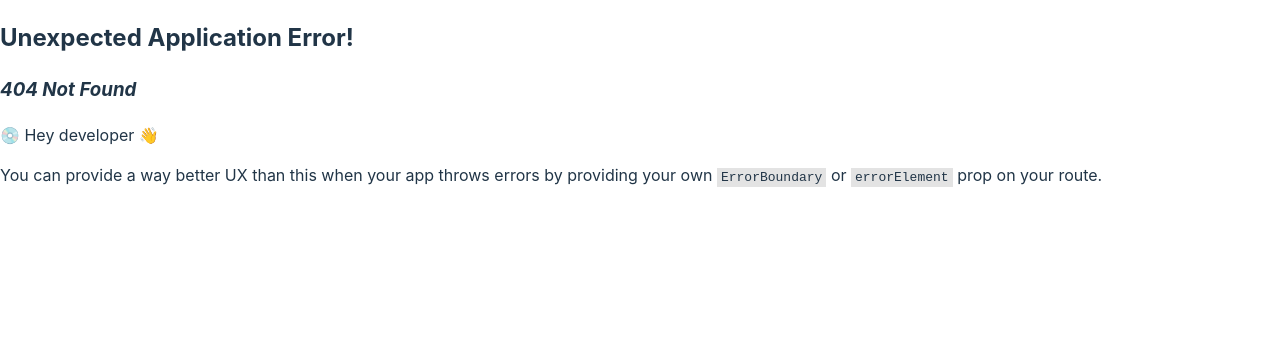
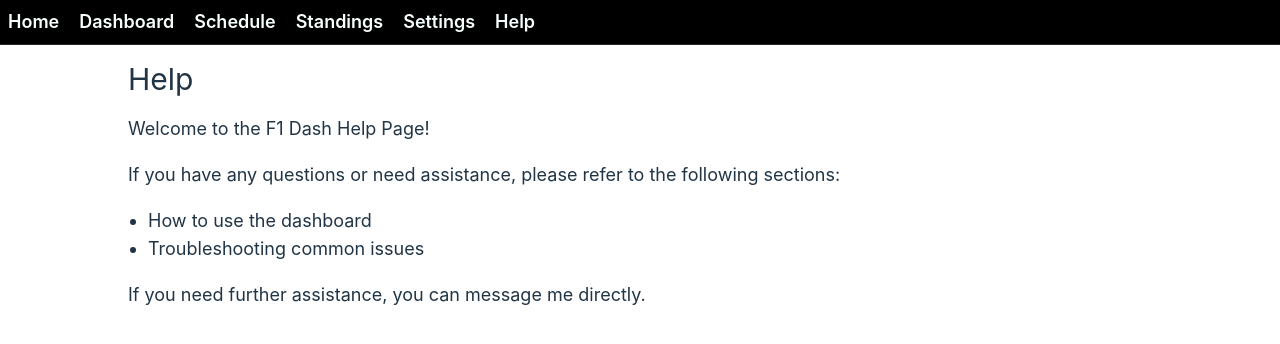
Before and after one commit to Umar-J/F1-Dashboard, a React (Vite) app in the folder Client/F1Dash/: page /help in a window 1280 px wide. Before the commit this address had no page. Shown: the top 344 px of the page. Built offline with nearby package versions, Linux system fonts and the light colour scheme.

Commit message:
Add new UI pages
Add Help and Settings pages, update Standings component, and modify .gitignore

```diff
--- /dev/null
+++ b/Client/F1Dash/src/Pages/Help.tsx
@@ -0,0 +1,26 @@
+import Navbar from "../Components/Navbar";
+
+function Help() {
+  return (
+    <>
+      <Navbar />
+      <div className="container mx-auto max-w-screen-lg px-4">
+        <div className="my-4 text-3xl">Help</div>
+        <div className="my-4 text-lg">
+          <p>Welcome to the F1 Dash Help Page!</p>
+          <p>
+            If you have any questions or need assistance, please refer to the
+            following sections:
+          </p>
+          <ul className="list-disc pl-5">
+            <li>How to use the dashboard</li>
+            <li>Troubleshooting common issues</li>
+          </ul>
+          <p>If you need further assistance, you can message me directly.</p>
+        </div>
+      </div>
+    </>
+  );
+}
+
+export default Help;
--- /dev/null
+++ b/Client/F1Dash/src/Pages/Settings.tsx
@@ -0,0 +1,14 @@
+import Navbar from "../Components/Navbar";
+
+function Settings() {
+  return (
+    <>
+      <Navbar />
+      <div className="container mx-auto max-w-screen-lg px-4">
+        <div className="my-4 text-3xl">Settings</div>
+      </div>
+    </>
+  );
+}
+
+export default Settings;
--- a/Client/F1Dash/src/Pages/Standings.tsx
+++ b/Client/F1Dash/src/Pages/Standings.tsx
@@ -4,7 +4,7 @@
 import { ToggleSlider } from "react-toggle-slider";
 import { TeamStandings, DriverStandings } from "../Components/Leaderboard";
 import Leaderboard from "../Components/Leaderboard";
-import Switcher11 from "../Components/Switchter";
+import DriverConstructorSwitcher from "../Components/Switcher";
 
 function Standings() {
   const [driverLeaderboard, setDriverLeaderboard] = useState<DriverStandings[]>(
@@ -39,7 +39,9 @@
       <div className="flex flex-col items-center justify-center">
         <>
           <div className="mt-4">
-            <Switcher11 onToggle={(state) => setIsDriver(state)} />
+            <DriverConstructorSwitcher
+              onToggle={(state) => setIsDriver(state)}
+            />
           </div>
 
           {isDriver ? (
--- a/Client/F1Dash/src/index.css
+++ b/Client/F1Dash/src/index.css
@@ -8,7 +8,6 @@
   font-weight: 400;
 
   color-scheme: light dark;
-  color: rgba(255, 255, 255, 0.87);
   background-color: #09090b;
 
   font-synthesis: none;
```
Also changed, not shown: Client/F1Dash/src/main.tsx (+29 -19 lines), 1 other file (tests, documents, lock files or other folders).
